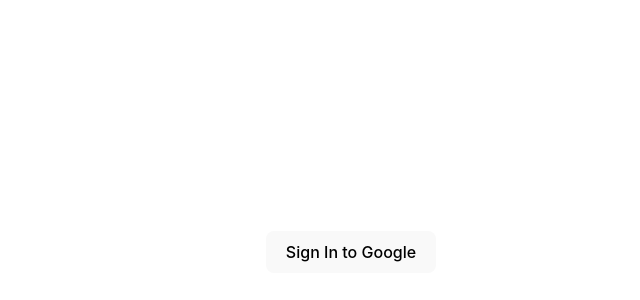
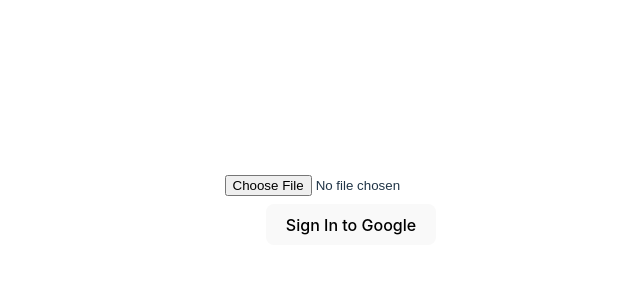
Before and after one commit to Applehand/wayfinderjs, a Vue app: page / in a window 1280 px wide. Shown: the part 148-448 px from the top of the page, without its empty margins (289-929 px from the left). Built offline with nearby package versions, Linux system fonts and the light colour scheme.

Commit message:
sitebulb zip client upload
lists uploaded sitebulb files from zip

```diff
--- a/package.json
+++ b/package.json
@@ -17,6 +17,7 @@
     "dotenv": "^16.4.5",
     "express": "^4.21.0",
     "googleapis": "^144.0.0",
+    "jszip": "^3.10.1",
     "vue": "^3.4.37"
   },
   "devDependencies": {
--- a/src/App.vue
+++ b/src/App.vue
@@ -1,8 +1,13 @@
 <script setup lang="ts">
 import { ref, onMounted, watch } from 'vue';
+import JSZip from 'jszip';
 import { getVerifiedSites } from './services/searchConsoleService';
 
 const sites = ref([]);
+const selectedFile = ref<File | null>(null);
+const extractedFiles = ref<{ name: string; content: string }[]>([]);
+
+const zipReader = new JSZip();
 
 function startOAuth() {
   window.location.href = 'http://localhost:3000/auth';
@@ -15,7 +20,7 @@
   return urlParams.get(param);
 }
 
-function signOut() {
+function clearProject() {
   accessToken.value = null;
   sites.value = [];
   const url = new URL(window.location.href);
@@ -34,6 +39,38 @@
   }
 }
 
+function onFileChanged(event: Event) {
+  const target = event.target as HTMLInputElement;
+  if (target.files && target.files.length > 0) {
+    const file = target.files[0];
+    if (file.name.endsWith('.zip')) {
+      selectedFile.value = file;
+      console.log('ZIP file selected:', selectedFile.value);
+      processZipFile(selectedFile.value);
+    } else {
+      console.error('Only ZIP files are allowed.');
+    }
+  }
+}
+
+async function processZipFile(file: File) {
+  extractedFiles.value = [];
+
+  try {
+    const content = await file.arrayBuffer();
+    const zipContent = await zipReader.loadAsync(content);
+
+    zipContent.forEach(async (relativePath, zipEntry) => {
+      const fileData = await zipEntry.async('text');
+      extractedFiles.value.push({ name: relativePath, content: fileData });
+    });
+
+    console.log('All files extracted from ZIP:', extractedFiles.value);
+  } catch (error) {
+    console.error('Error processing ZIP file:', error);
+  }
+}
+
 watch(accessToken, () => {
   if (accessToken.value) {
     fetchVerifiedSites();
@@ -49,12 +86,27 @@
 </script>
 
 <template>
-  <button @click="startOAuth">
-    {{ accessToken ? 'Change Google Account' : 'Sign In to Google' }}
-  </button>
-  <button v-if="accessToken" @click="signOut">
-    Sign Out
-  </button>
+  <div id="file-upload">
+    <input
+      type="file"
+      @change="onFileChanged"
+      accept=".zip"
+    />
+    <button @click="startOAuth">
+      {{ accessToken ? 'Change Google Account' : 'Sign In to Google' }}
+    </button>
+    <button v-if="accessToken" @click="clearProject">
+      Clear Project
+    </button>
+  </div>
+  <div v-if="extractedFiles.length > 0">
+    <h3>Extracted Files</h3>
+    <ul>
+      <li v-for="file in extractedFiles" :key="file.name">
+        <strong>{{ file.name }}</strong>
+      </li>
+    </ul>
+  </div>
   <div v-if="sites.length > 0">
     <h3>Verified Sites</h3>
     <ul>
@@ -66,7 +118,15 @@
   <div v-else-if="accessToken">
     <p>No verified sites found.</p>
   </div>
-  </template>
+</template>
 
 <style scoped>
+button {
+  margin: 0.5rem;
+}
+#file-upload {
+  margin: auto;
+  height: 20vh;
+  width: 40vh;
+}
 </style>
```
Also changed, not shown: 1 other file (tests, documents, lock files or other folders).
